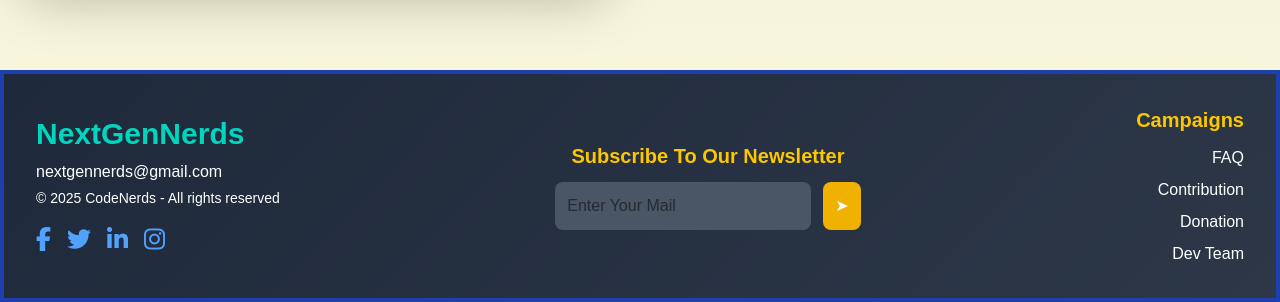
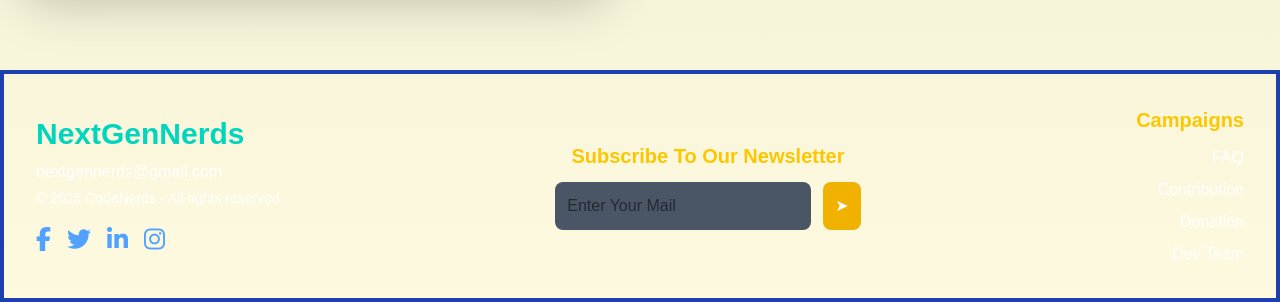
Before and after one commit to nu-amzad/SD-Project, a website built with Vite: page nextgennerds/index.html in a window 1280 px wide. Shown: the part 2662-2964 px from the top of the page. Built offline with nearby package versions, Linux system fonts and the light colour scheme.

Commit message:
Update index.html

```diff
--- a/nextgennerds/index.html
+++ b/nextgennerds/index.html
@@ -185,7 +185,7 @@
     </section>
 <!--footer section-->
 
-  <footer class="custom-bg text-white p-4 md:p-8 footer-border">
+  <footer class="text-white p-4 md:p-8 footer-border">
     <div class="containerf mx-auto flex flex-col md:flex-row justify-between items-center space-y-6 md:space-y-0">
       <div class="text-center md:text-left">
         <h2 class="text-2xl md:text-3xl font-bold text-teal-400">NextGenNerds</h2>
```
